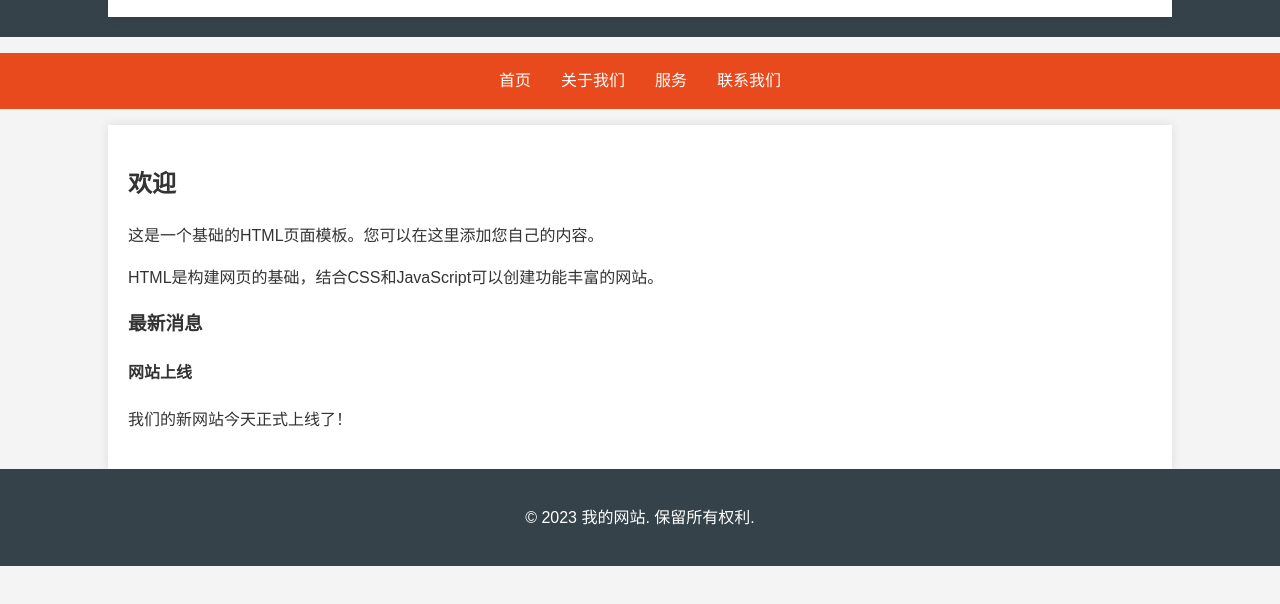
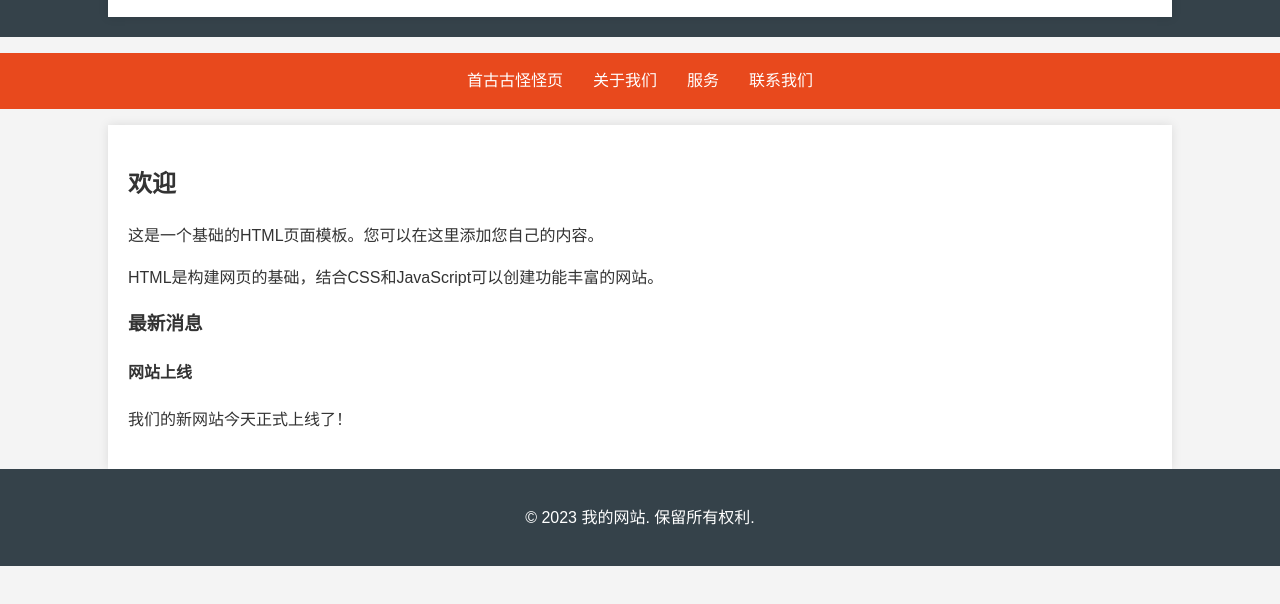
Before and after one commit to wnjhamt/wnjhamt.github.io, a plain HTML site: page index.html in a window 1280 px wide. Shown: the part 94-698 px from the top of the page. Drawn offline with Linux system fonts and the light colour scheme.

Commit message:
更新 index.html

```diff
--- a/index.html
+++ b/index.html
@@ -64,7 +64,7 @@
 
     <nav>
         <ul>
-            <li><a href="#">首页</a></li>
+            <li><a href="#">首古古怪怪页</a></li>
             <li><a href="#">关于我们</a></li>
             <li><a href="#">服务</a></li>
             <li><a href="#">联系我们</a></li>
```
